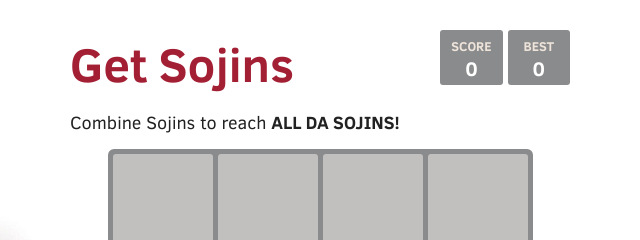
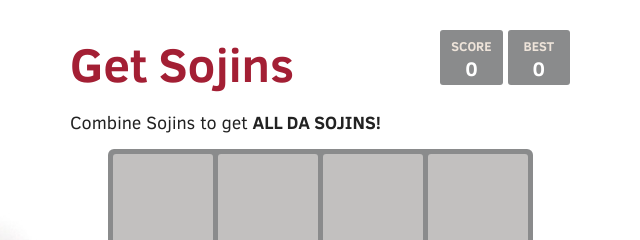
Before and after one commit to ksojin/ksojin.github.io, a plain HTML site: page index.html in a window 1280 px wide. Shown: the top 240 px of the page, 320-960 px from the left. Drawn offline with Linux system fonts and the light colour scheme; a script that the page names is missing.

Commit message:
FIXED ANOTHER TYPO

```diff
--- a/index.html
+++ b/index.html
@@ -22,7 +22,7 @@
         <div class="best-container">0</div>
       </div>
     </div>
-    <p class="game-intro">Combine Sojins to reach <strong>ALL DA SOJINS!</strong></p>
+    <p class="game-intro">Combine Sojins to get <strong>ALL DA SOJINS!</strong></p>
 
     <div class="game-container">
       <div class="game-message">
```
